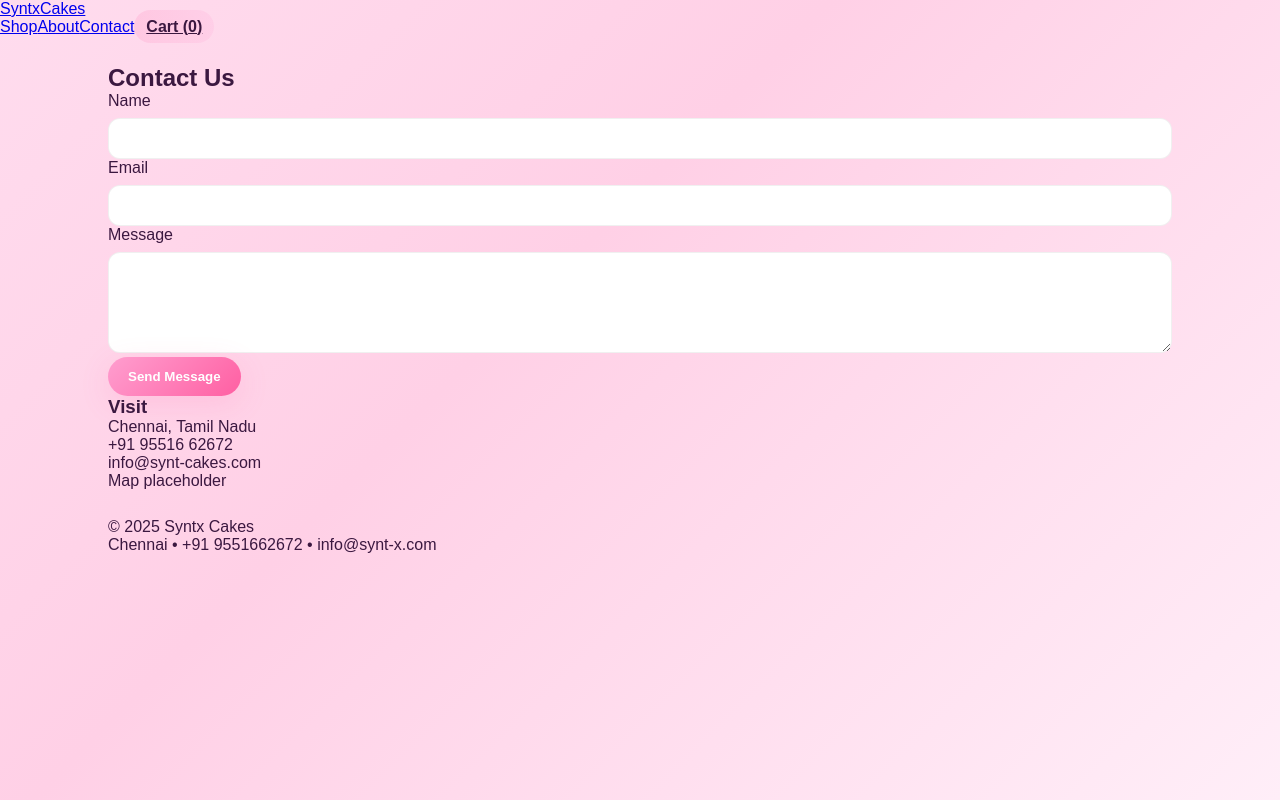
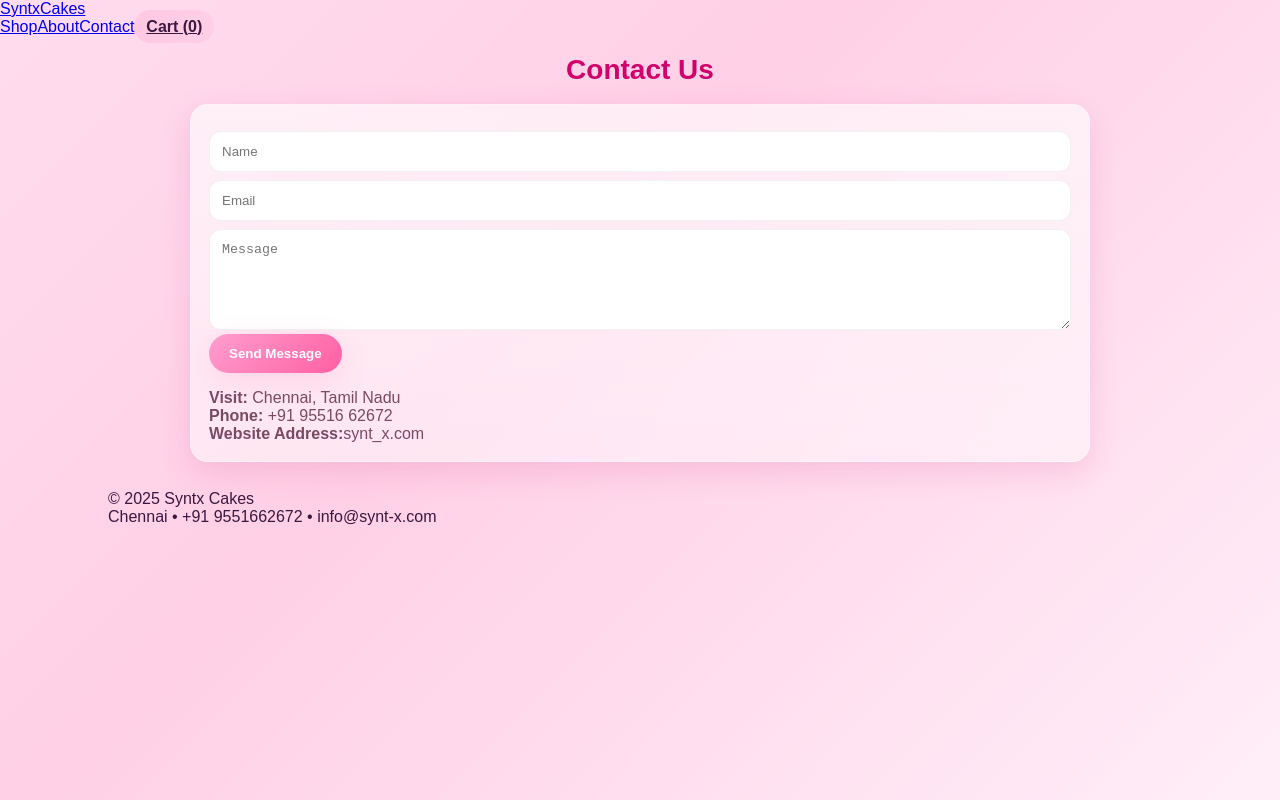
Before and after one commit to Velmurugangsh/cake-shop, a React (Vite) app: page /contact in a window 1280 px wide. Built offline with nearby package versions, Linux system fonts and the light colour scheme.

Commit message:
Refactor Contact form handling and layout

```diff
--- a/src/pages/Contact.jsx
+++ b/src/pages/Contact.jsx
@@ -2,27 +2,31 @@ import React, { useState } from "react";
 
 export default function Contact(){
   const [form, setForm] = useState({ name:'', email:'', msg:'' });
-  const handle = e => setForm({...form, [e.target.name]: e.target.value});
-  const submit = e => { e.preventDefault(); alert('Thanks — we will contact you!'); setForm({name:'',email:'',msg:''})};
+
+  const submit = (e) => {
+    e.preventDefault();
+    alert("Thanks — we'll contact you soon!");
+    setForm({ name:'', email:'', msg:'' });
+  };
 
   return (
-    <div className="container page contact-page">
-      <h2 className="section-heading">Contact Us</h2>
-      <div className="contact-grid">
+    <section className="page">
+      <h2 className="page-title">Contact Us</h2>
+
+      <div className="card contact-card">
         <form className="contact-form" onSubmit={submit}>
-          <label>Name<input name="name" value={form.name} onChange={handle} required/></label>
-          <label>Email<input name="email" type="email" value={form.email} onChange={handle} required/></label>
-          <label>Message<textarea name="msg" value={form.msg} onChange={handle} rows="5" required/></label>
-          <button className="btn primary" type="submit">Send Message</button>
+          <input placeholder="Name" value={form.name} onChange={(e)=>setForm({...form, name:e.target.value})} required />
+          <input placeholder="Email" type="email" value={form.email} onChange={(e)=>setForm({...form, email:e.target.value})} required />
+          <textarea placeholder="Message" value={form.msg} onChange={(e)=>setForm({...form, msg:e.target.value})} rows={5} required />
+          <button className="btn" type="submit">Send Message</button>
         </form>
-        <div className="contact-info">
-          <h3>Visit</h3>
-          <p>Chennai, Tamil Nadu</p>
-          <p>+91 95516 62672</p>
-          <p>info@synt-cakes.com</p>
-          <div className="map-placeholder">Map placeholder</div>
+
+        <div style={{marginTop:16}} className="muted">
+          <p><strong>Visit:</strong> Chennai, Tamil Nadu</p>
+          <p><strong>Phone:</strong> +91 95516 62672</p>
+          <p><strong>Website Address:</strong>synt_x.com</p>
         </div>
       </div>
-    </div>
+    </section>
   );
 }
```
